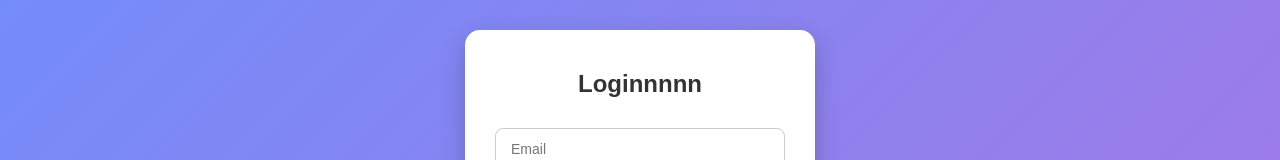
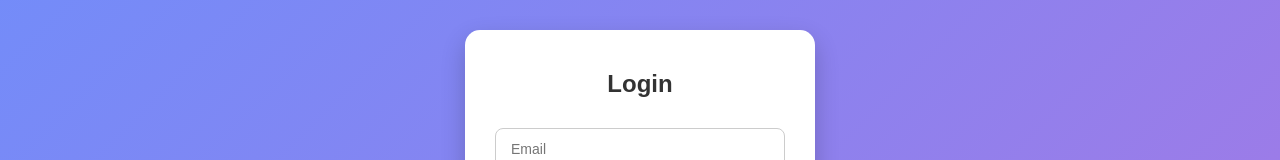
Before and after one commit to huzaifa-kzk/DailyJournal, a plain HTML site: page frontend/login.html in a window 1280 px wide. Shown: the part 210-370 px from the top of the page. Drawn offline with Linux system fonts and the light colour scheme.

Commit message:
fixed pipeline

```diff
--- a/frontend/login.html
+++ b/frontend/login.html
@@ -6,7 +6,7 @@
 </head>
 <body>
   <div class="container">
-    <h2>Loginnnnn</h2>
+    <h2>Login</h2>
     <input id="email" placeholder="Email">
     <input id="password" type="password" placeholder="Password">
     <button onclick="login()">Login</button>
```
